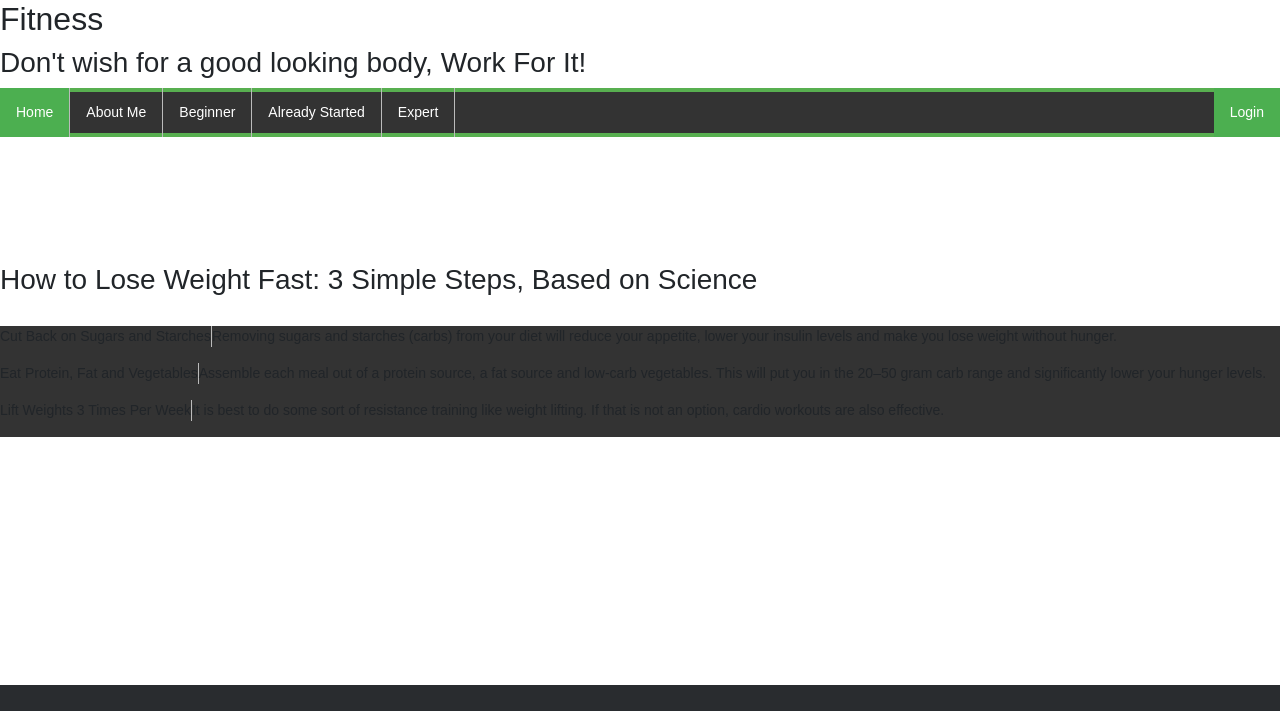
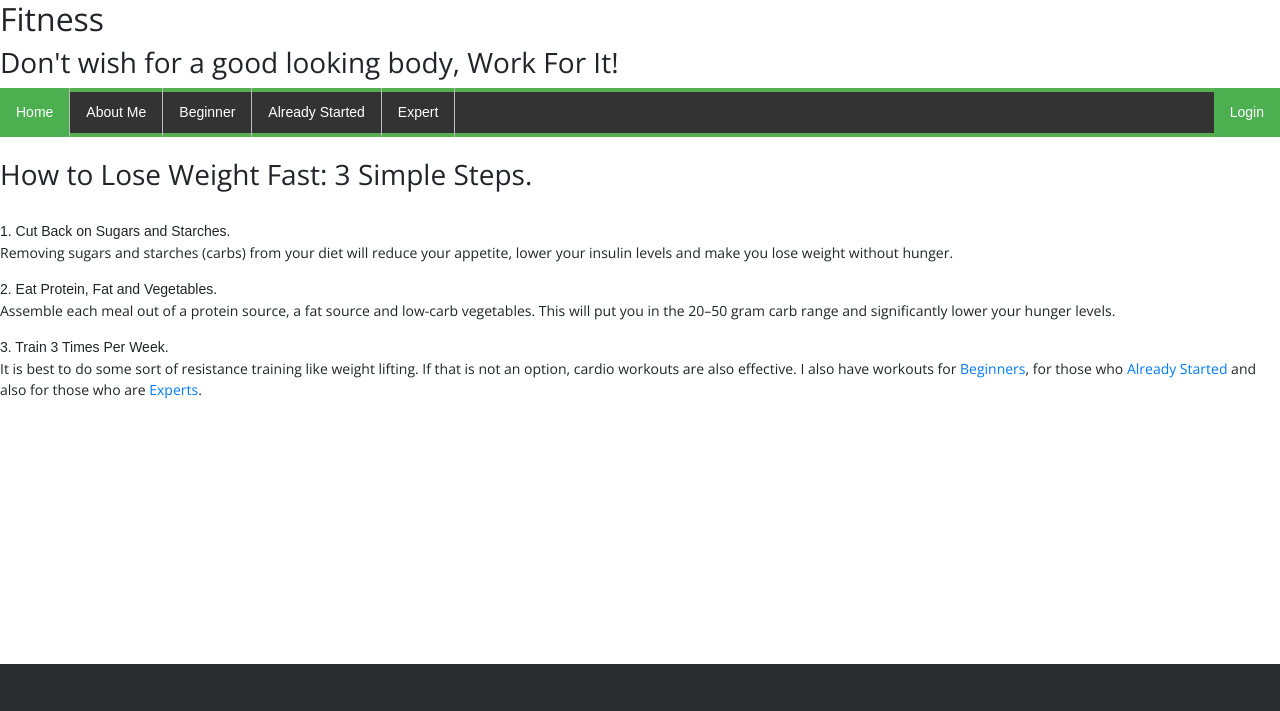
Before and after one commit to elisa208/Fitness-Website, a plain HTML site: page index.html in a window 1280 px wide. Shown: the top 711 px of the page. Drawn offline with nearby package versions, Linux system fonts and the light colour scheme; files that its build step writes are made by us from their sources.

Commit message:
header font and index text

```diff
--- a/index.html
+++ b/index.html
@@ -65,14 +65,14 @@
     <link rel="stylesheet" href="http://maxcdn.bootstrapcdn.com/font-awesome/4.2.0/css/font-awesome.min.css">
 
     <link href="http://fonts.googleapis.com/css?family=Cookie" rel="stylesheet" type="text/css">
-
+    <link href="https://fonts.googleapis.com/css?family=Open+Sans&display=swap" rel="stylesheet">
   </head>
 
   <body>
 
     <div class="header">
-      <h2>Fitness</h2>
-      <h3>Don't wish for a good looking body,
+      <h2 style="font-family: 'Open Sans', sans-serif;">Fitness</h2>
+      <h3 style="font-family: 'Open Sans', sans-serif;">Don't wish for a good looking body,
         Work For It!</h3>
     </div>
     <ul style="box-shadow: inset 0 0 0 4px #58af50;">
@@ -83,28 +83,27 @@
       <li><a href="expert.html">Expert</a></li>
       <li style="float:right"><a class="active" href="login.html">Login</a></li>
     </ul>
+    <br />
+    <h3 style="font-family: 'Open Sans', sans-serif;">How to Lose Weight Fast: 3 Simple Steps.</h3>
     <br>
+
+    1. Cut Back on Sugars and Starches.
     <br>
+    <p style="font-family: 'Open Sans', sans-serif;">
+      Removing sugars and starches (carbs) from your diet will reduce your appetite, lower your insulin levels and make you lose weight without hunger.
+    </p>
+    2. Eat Protein, Fat and Vegetables.
     <br>
+    <p style="font-family: 'Open Sans', sans-serif;">
+      Assemble each meal out of a protein source, a fat source and low-carb vegetables. This will put you in the 20–50 gram carb range and significantly lower your hunger levels.
+    </p>
+    3. Train 3 Times Per Week.
     <br>
-    <br>
-    <br>
-    <h3>How to Lose Weight Fast: 3 Simple Steps, Based on Science</h3>
-    <br>
-    <ul>
-      <li>Cut Back on Sugars and Starches</li>
-      <p>
-        Removing sugars and starches (carbs) from your diet will reduce your appetite, lower your insulin levels and make you lose weight without hunger.
-      </p>
-      <li>Eat Protein, Fat and Vegetables</li>
-      <p>
-        Assemble each meal out of a protein source, a fat source and low-carb vegetables. This will put you in the 20–50 gram carb range and significantly lower your hunger levels.
-      </p>
-      <li>Lift Weights 3 Times Per Week</li>
-      <p>
-        It is best to do some sort of resistance training like weight lifting. If that is not an option, cardio workouts are also effective.
-      </p>
-    </ul>
+    <p style="font-family: 'Open Sans', sans-serif;">
+      It is best to do some sort of resistance training like weight lifting. If that is not an option, cardio workouts are also effective.
+      I also have workouts for <a href="beginner.html">Beginners</a>, for those who <a href="already_started.html">Already Started</a> and also for those who are <a href="expert.html">Experts</a>.
+    </p>
+
     <br>
     <br>
     <br>
```
Also changed, not shown: about.html (+2 -2 lines), already_started.html (+2 -2 lines), beginner.html (+2 -2 lines), expert.html (+2 -2 lines), login.html (+2 -2 lines).
